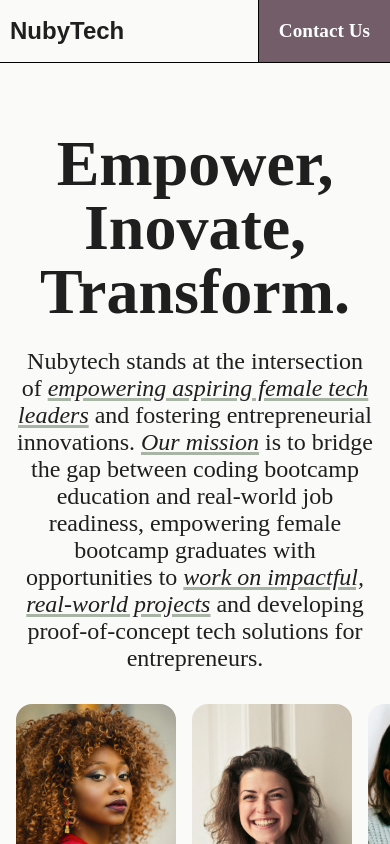
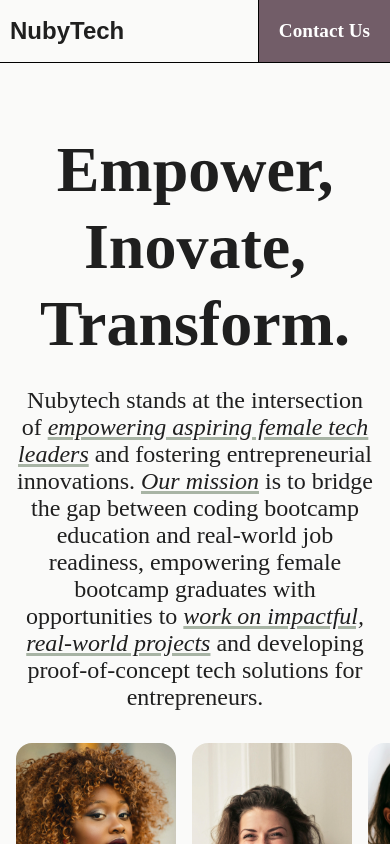
Before and after one commit to AustinMaturure/NubyTech, a React (Vite) app in the folder nubytech/: page / in a window 390 px wide. Shown: the top 844 px of the page. Built offline with nearby package versions, Linux system fonts and the light colour scheme; a web font is replaced by a local one.

Commit message:
Adjusted mobile responsivness

```diff
--- a/nubytech/src/index.css
+++ b/nubytech/src/index.css
@@ -56,7 +56,7 @@ button {
     padding: 1rem;
   }
   .hero-text h1 {
-    line-height: 1;
+    line-height: 1.2;
   }
   .about-text {
     padding: 1rem;
```
